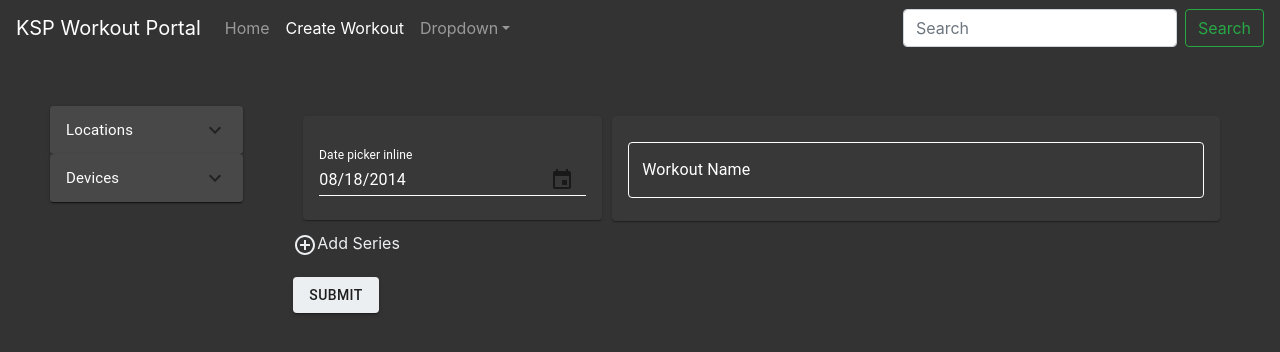
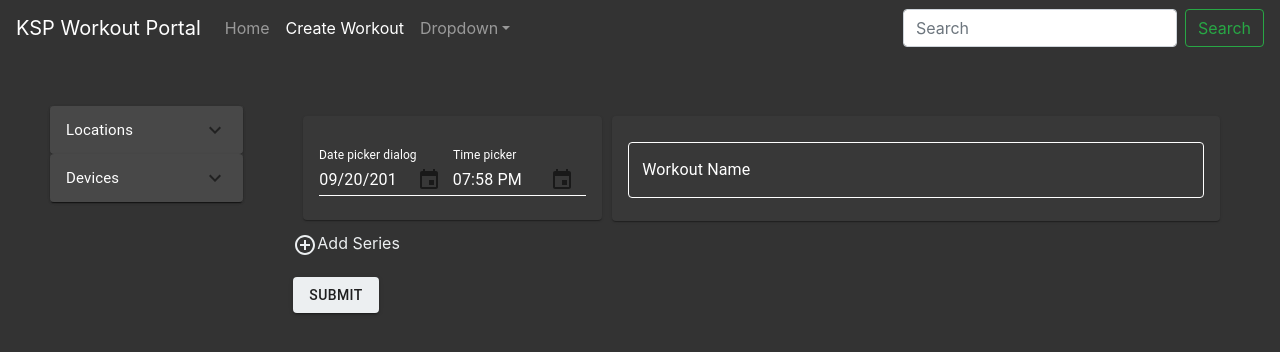
Before and after one commit to ajmeier29/ksp-gym-portal-react, a React (Create React App) app: page /create-workout/Create-Workout-Form in a window 1280 px wide. Shown: the top 352 px of the page. Built offline with nearby package versions, Linux system fonts and the light colour scheme.

Commit message:
Initial build out of form submit

```diff
--- a/src/create-workout/Create-Workout-Form.js
+++ b/src/create-workout/Create-Workout-Form.js
@@ -5,7 +5,8 @@ import { withStyles } from '@material-ui/styles';
 import { Paper, Grid, TextField, Typography, Button } from '@material-ui/core';
 import {
   MuiPickersUtilsProvider,
-  KeyboardDatePicker
+  KeyboardDatePicker,
+  KeyboardTimePicker
 } from '@material-ui/pickers';
 import DateFnsUtils from '@date-io/date-fns';
 import {
@@ -114,6 +115,52 @@ const CssDatePicker = withStyles({
   }
 })(KeyboardDatePicker);
 
+const CssTimePicker = withStyles({
+  root: {
+    '& .MuiInput-root': {
+      color: 'white',
+      borderBottomColor: 'white'
+    },
+    '& .Mui-focused': {
+      borderBottomColor: 'white'
+    },
+    '& .MuiInput-input': {
+      borderBottomColor: 'white'
+    },
+    '& label.Mui-focused': {
+      color: 'white',
+      borderBottomColor: 'white'
+    },
+    '& .MuiInput-underline:after': {
+      borderBottomColor: 'white',
+      color: 'white'
+    },
+    '& .MuiInput-underline:before': {
+      borderBottomColor: 'white',
+      color: 'white'
+    },
+    '& .MuiOutlinedInput-root': {
+      '& fieldset': {
+        borderColor: 'white',
+        borderBottomColor: 'white',
+        color: 'white'
+      },
+      '&:hover fieldset': {
+        borderColor: 'white',
+        borderBottomColor: 'white',
+        color: 'white'
+      },
+      '&.Mui-focused fieldset': {
+        borderColor: 'white',
+        borderBottomColor: 'white',
+        color: 'white'
+      },
+      flexGrow: 1,
+      color: 'white'
+    }
+  }
+})(KeyboardTimePicker);
+
 const NormalDatePicker = props => {
   const classes = useStyles();
 
@@ -122,12 +169,10 @@ const NormalDatePicker = props => {
       <MuiPickersUtilsProvider utils={DateFnsUtils}>
         {/* <Grid container justify="space-around"> */}
         <CssDatePicker
-          disableToolbar
-          variant="inline"
+          margin="normal"
+          id="date-picker-dialog"
+          label="Date picker dialog"
           format="MM/dd/yyyy"
-          margin="normal"
-          id="date-picker-inline"
-          label="Date picker inline"
           value={props.selectedDate}
           onChange={props.handleDateChange}
           KeyboardButtonProps={{
@@ -149,6 +194,38 @@ NormalDatePicker.propTypes = {
   handleDateChange: PropTypes.func
 };
 
+const NormalTimePicker = props => {
+  const classes = useStyles();
+
+  return (
+    <>
+      <MuiPickersUtilsProvider utils={DateFnsUtils}>
+        {/* <Grid container justify="space-around"> */}
+        <CssTimePicker
+          margin="normal"
+          id="time-picker"
+          label="Time picker"
+          value={props.selectedDate}
+          onChange={props.handleDateChange}
+          KeyboardButtonProps={{
+            'aria-label': 'change date'
+          }}
+          InputLabelProps={{
+            classes: {
+              root: classes.datePicker
+            }
+          }}
+        />
+      </MuiPickersUtilsProvider>
+    </>
+  );
+};
+
+NormalTimePicker.propTypes = {
+  selectedDate: PropTypes.instanceOf(Date),
+  handleDateChange: PropTypes.func
+};
+
 // The entire workout form assembled together
 const CreateWorkoutEntryForm = () => {
   const classes = useStyles();
@@ -160,9 +237,8 @@ const CreateWorkoutEntryForm = () => {
   const [formWorkout, setFormWorkout] = useState([]); // Workout to be submitted
   const [formSeries, setFormSeries] = useState([]); // Series to be submitted
   const [workoutName, setWorkoutName] = useState('');
-  const [selectedDate, setSelectedDate] = useState(
-    new Date('2014-08-18T21:11:54')
-  );
+  const [selectedDate, setSelectedDate] = useState(new Date());
+  const [selectedTime, setSelectedTime] = useState(new Date().setSeconds(0));
 
   // ------ Series Changes
   const handleSeriesAdd = () => {
@@ -193,11 +269,24 @@ const CreateWorkoutEntryForm = () => {
     setSelectedDate(date);
   }
 
+  const handleTimeChange = date => {
+    setSelectedTime(date);
+  };
+
   const handleSubmit = event => {
     const loc = formLocations;
     const dev = formDevices;
     const series = formSeries;
     const workoutname = workoutName;
+    const workoutDateTime = selectedDate;
+    // const wtime = selectedTime.getHours() + ':' + ((selectedTime.getMinutes() < 10) ? '0':'') + selectedTime.getMinutes();
+    workoutDateTime.setTime(selectedTime.getTime());
+
+    const workout = {
+      workout_name: workoutName,
+      workout_date: workoutDateTime,
+      workout_series: formSeries
+    };
 
     // event.preventDefault();
     // let test = event.currentTarget;
@@ -273,7 +362,9 @@ const CreateWorkoutEntryForm = () => {
         <div className={classes.formgrid}>
           <WorkoutSelectors
             selectedDate={selectedDate}
+            selectedTime={selectedTime}
             handleDateChange={handleDateChange}
+            handleTimeChange={handleTimeChange}
             handleWorkoutNameChange={handleWorkoutNameChange}
           />
           <ThemeProvider theme={iconTheme}>
@@ -319,6 +410,10 @@ const WorkoutSelectors = props => {
                 selectedDate={props.selectedDate}
                 handleDateChange={props.handleDateChange}
               />
+              <NormalTimePicker
+                selectedDate={props.selectedTime}
+                handleDateChange={props.handleTimeChange}
+              />
             </div>
           </Paper>
         </div>
@@ -339,7 +434,9 @@ const WorkoutSelectors = props => {
 
 WorkoutSelectors.propTypes = {
   selectedDate: PropTypes.instanceOf(Date),
+  selectedTime: PropTypes.string,
   handleDateChange: PropTypes.func,
+  handleTimeChange: PropTypes.func,
   handleWorkoutNameChange: PropTypes.func
 };
 
```
